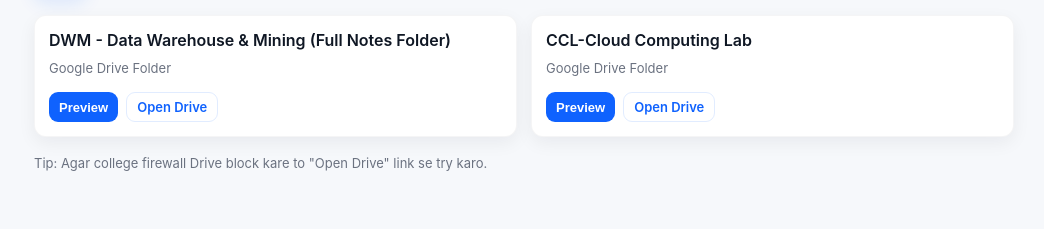
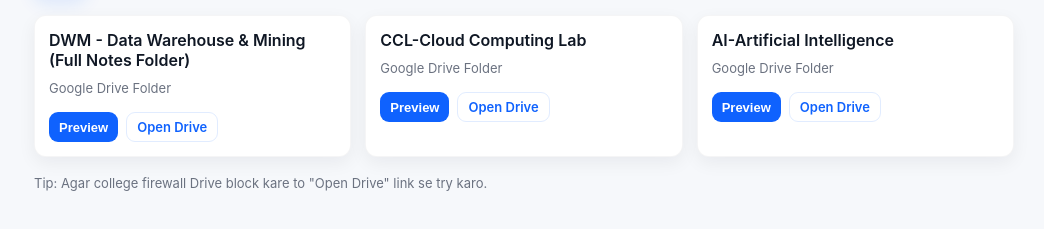
Before and after one commit to suraj19-11/ShareBox, a plain HTML site: page index.html in a window 1280 px wide. Shown: the part 103-332 px from the top of the page, without its empty margins (116-1160 px from the left). Drawn offline with Linux system fonts and the light colour scheme.

Commit message:
Update index.html with new file links

```diff
--- a/index.html
+++ b/index.html
@@ -163,12 +163,16 @@
         name: "CCL-Cloud Computing Lab ",
         folderId: "15n62G21qFL0Zlj-lB0uMY2whRqFNYPKR",
         isFolder: true
+      },
+      {
+        name: "AI-Artificial Intelligence ",
+        folderId: "1ytahps4r8MjZ6nHiX4FRDBHm76M5Odk1",
+        isFolder: true
       }
       // You can add more items below if needed:
       // { name: "Another Subject", id: "FILE_ID", isFolder: false }
     ];
     // ===================
-
     const grid = document.getElementById('fileGrid');
 
     function drivePreviewUrl(id){ return `https://drive.google.com/file/d/${id}/preview`; }
```
